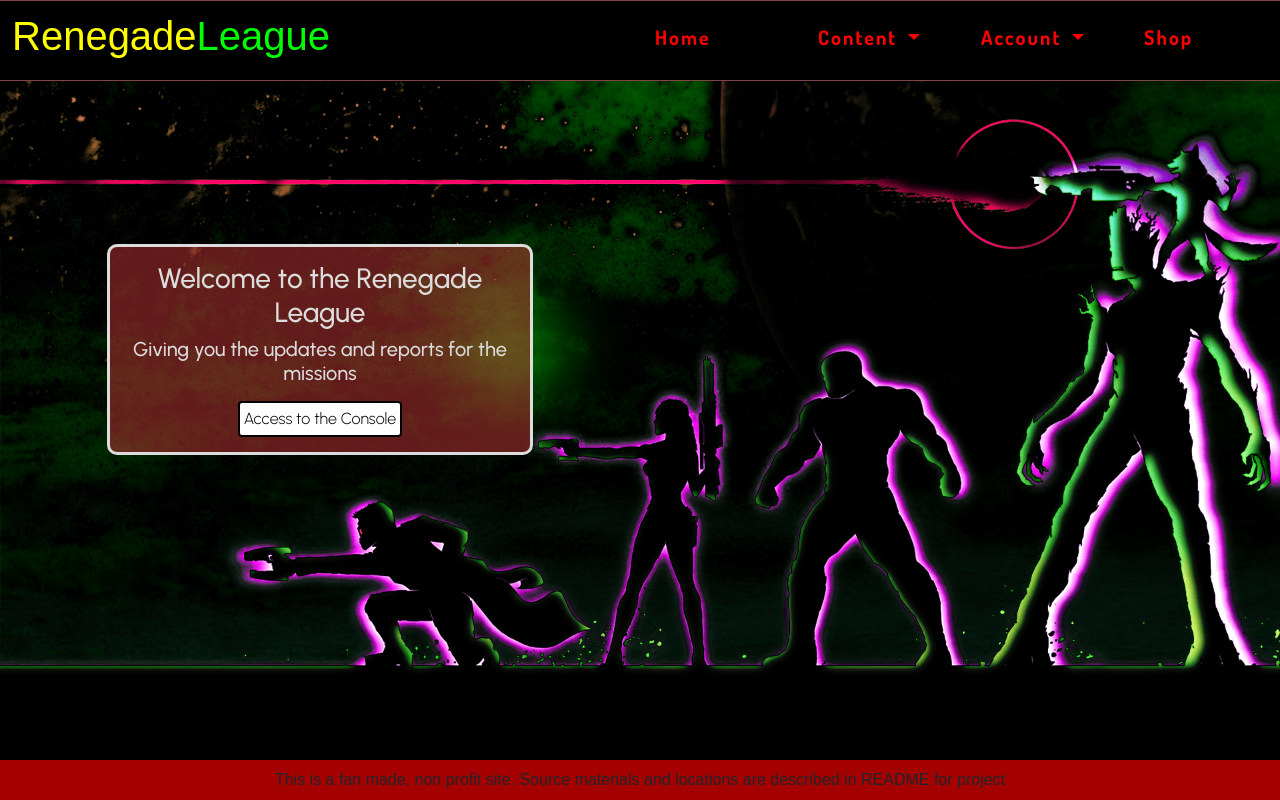
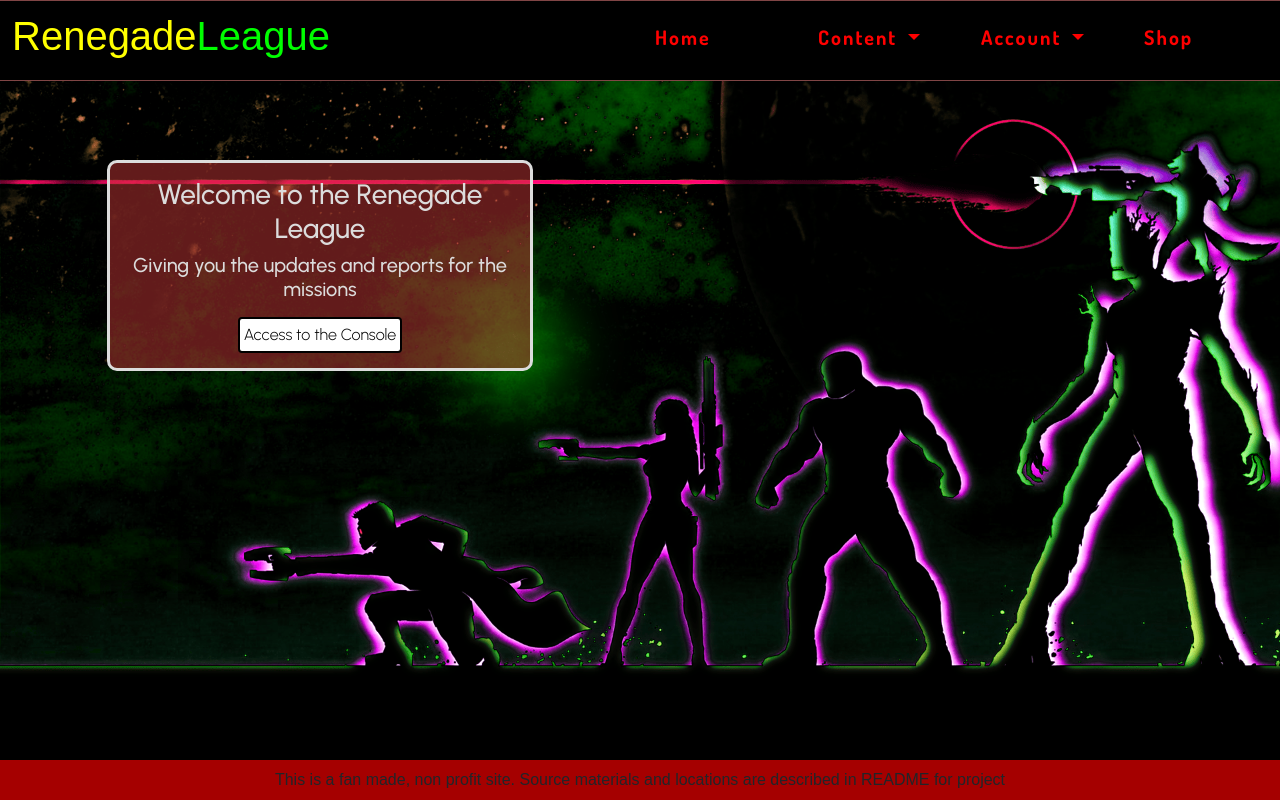
Before and after one commit to lukemunsch/fantasy-blog-shop, a Django app: page / in a window 1280 px wide. Run offline with Django 3.2, Linux system fonts and the light colour scheme; some libraries are stand-ins or nearby versions; some web fonts are replaced.

Commit message:
Add new content styles for index page

```diff
--- a/home/templates/home/index.html
+++ b/home/templates/home/index.html
@@ -17,9 +17,9 @@
 
 <!-- set up main content block -->
 {% block content %}
-<div class="container-fluid pt-5">
-    <div class="row pt-5">
-        <div class="col-10 offset-1 col-md-4 offset-md-none text-center desc-text mt-5">
+<div class="container-fluid container-push">
+    <div class="row">
+        <div class="col-10 offset-1 col-md-4 offset-md-none text-center desc-text">
             <h3>Welcome to the Renegade League</h3>
             <h5 class="mt-2">Giving you the updates and reports for the missions</h5>
             <a class="btn btn-console-link p-1 mt-2" href="#">Access to the Console</a>
--- a/static/css/base.css
+++ b/static/css/base.css
@@ -57,7 +57,7 @@ html {
 }
 
 body {
-    background: url('/static/img/main-wallpaper.png') no-repeat left center fixed;
+    background: url('/static/img/main-wallpaper.png') no-repeat center center fixed;
     background-size: cover;
     height: calc(100vh - 100px); /* height of menu */
     font-family: 'Patrick Hand', sans-serif;
@@ -111,6 +111,10 @@ footer {
     height: 100px;
 }
 
+.container-push {
+    margin-top: 60px;
+}
+
 .desc-text {
     font-family: 'Urbanist', Arial, Helvetica, sans-serif, serif;
     background-color: rgba(195, 55, 55, 0.5);
@@ -133,3 +137,17 @@ footer {
     font-weight: 700;
     color: rgb(255, 0, 0);
 }
+
+/* media queries */
+
+@media (max-width: 991px) {
+    .container-push {
+        margin-top: 120px;
+    }
+}
+
+@media (max-height: 500px) {
+    .container-push {
+        margin-top: 10px;
+    }
+}
```
